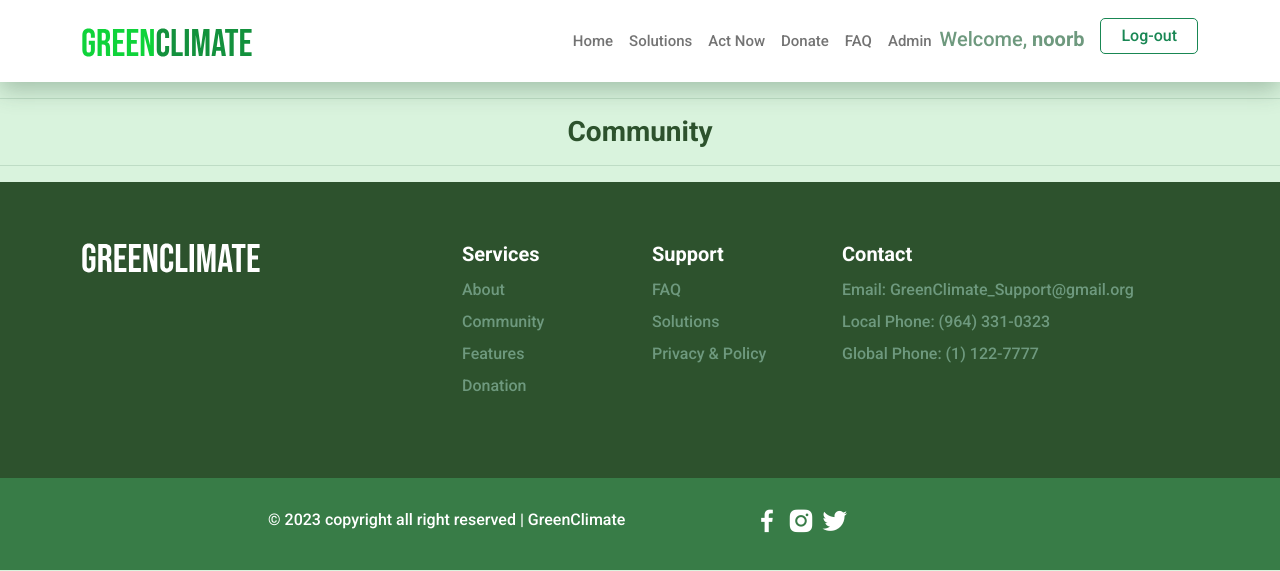
After one commit to noorb10/GreenClimate, a Django app: page /members/community in a window 1280 px wide. The commit adds this page. Shown: the top 571 px of the page. Run offline with Django 4.2, Linux system fonts and the light colour scheme; a user stored in the database is signed in; some libraries are stand-ins or nearby versions.

Commit message:
Community Update

```diff
--- /dev/null
+++ b/members/templates/authenticate/community.html
@@ -0,0 +1,13 @@
+{% extends 'projectWeb/base.html' %}
+{% load static %}
+
+{% block authStyle %}
+    <link rel="stylesheet" href="{% static 'projectWeb/css/auth.css' %}">
+    <link rel="stylesheet" href="{% static 'projectWeb/css/settings.css' %}">
+    {% endblock%}
+
+{% block content %}
+    <hr>
+    <h3 style="text-align: center;"> Community </h3>
+    <hr>
+{% endblock %}
--- a/members/urls.py
+++ b/members/urls.py
@@ -2,7 +2,8 @@ from django.urls import path
 from . import views
 
 urlpatterns = [
-    path('user', views.user_page, name='user_page'),
+    path('user_page', views.user_page, name='user_page'),
+    path('community', views.community, name='community'),
     path('login_user', views.login_user, name='login'),
     path('logout_user', views.logout_user, name='logout'),
     path('signup_user', views.signup_user, name='signup'),
--- a/members/views.py
+++ b/members/views.py
@@ -3,10 +3,10 @@ from django.contrib.auth import authenticate, login, logout
 from django.contrib import messages
 from django.contrib.auth.forms import UserCreationForm
 from django.http import HttpResponse
+from django.contrib.auth.decorators import login_required
 
 from .forms import CreateUserForm
 from django.contrib import messages
-
 
 def signup_user(request):
 	form = CreateUserForm()
@@ -40,14 +40,19 @@ def login_user(request):
 	else:
 		return render(request, 'authenticate/login.html', {})
 
-
 def logout_user(request):
 	logout(request)
 	messages.success(request, ("You were logged out!"))
 	return redirect('home')
 
+@login_required(login_url='login')
 def user_page(request):
 	return render(request, 'authenticate/user.html', {})
 
+@login_required(login_url='login')
+def community(request):
+	return render(request, 'authenticate/community.html', {})
+
+@login_required(login_url='login')
 def settings(request):
 	return render(request, 'authenticate/settings.html', {})
--- a/projectWeb/templates/projectWeb/base.html
+++ b/projectWeb/templates/projectWeb/base.html
@@ -42,9 +42,6 @@
                 <a class="nav-link" href="{% url 'home' %}#actNow">Act Now</a>
             </li>
             <li class="nav-item">
-                <a class="nav-link" href="{% url 'home' %}#">Community</a>
-            </li>
-            <li class="nav-item">
                 <a class="nav-link" href="{% url 'home' %}#">Donate</a>
             </li>
             <li class="nav-item">
@@ -57,6 +54,9 @@
             </li>
             {% else %}
             <li class="nav-item">
+                <a class="nav-link" href="{% url 'community' %}">Community</a>
+            </li>
+            <li class="nav-item">
                 <a class="nav-link" href="{% url 'user_page' %}">Profile</a>
             </li>
             <li class="nav-item">
@@ -65,6 +65,7 @@
             {% endif %}
 
             {% if user.is_authenticated %}
+            <span style="font-size: 20px; margin-top: 1px;"> Welcome, <strong>{{request.user}}</strong> </span>
             <li class="nav-item">
                 <a class="btn btn-outline-success ms-lg-3" href="{% url 'logout' %}" role="button">Log-out</a>
             </li>
--- a/static/projectWeb/css/style.css
+++ b/static/projectWeb/css/style.css
@@ -69,6 +69,11 @@ body {
 .navbar .nav-link {
     font-size: 15px;
     font-weight:normal;
+}
+
+.hello-msg {
+    font-size: 200px;
+    margin-right: 20px;
 }
 
 .btn {
```
Also changed, not shown: members/decorators.py (+9 -0 lines), db.sqlite3, static/projectWeb/images/image_2023-02-13_21-54-41.png (added).
